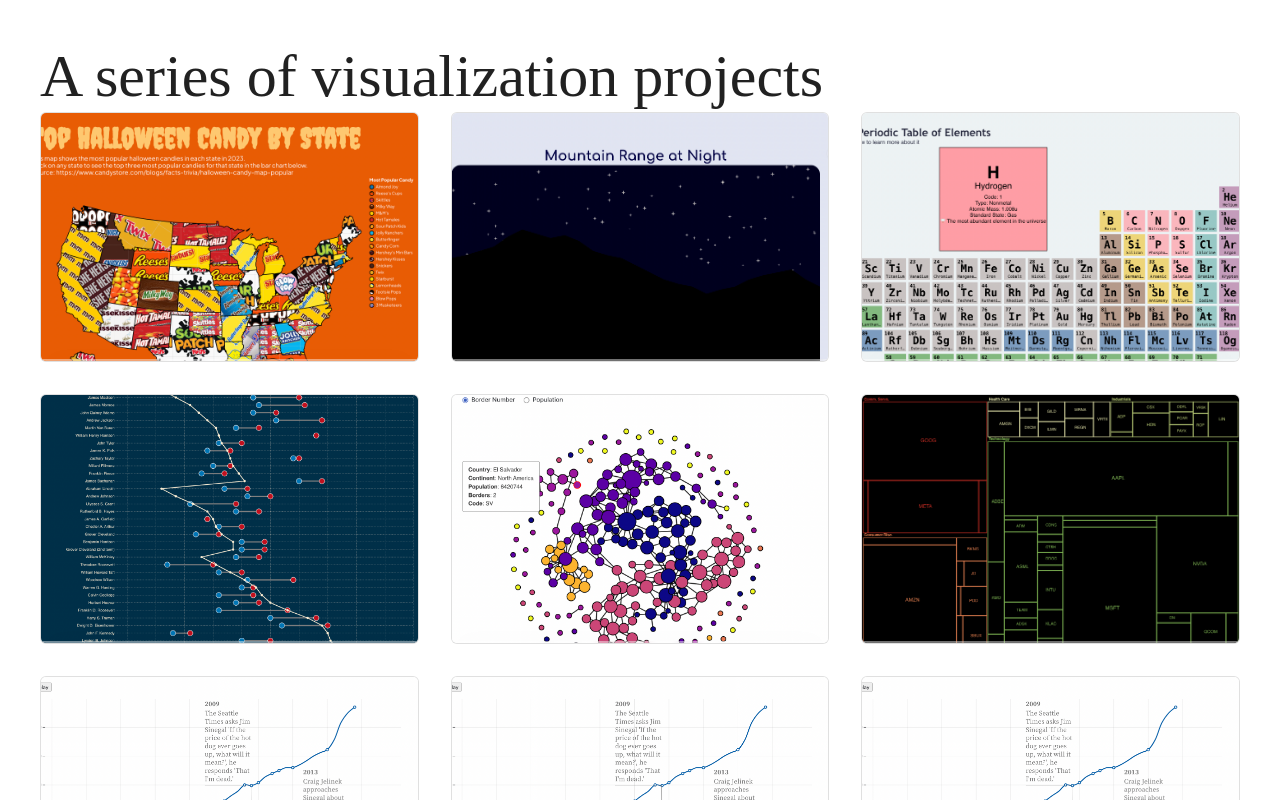
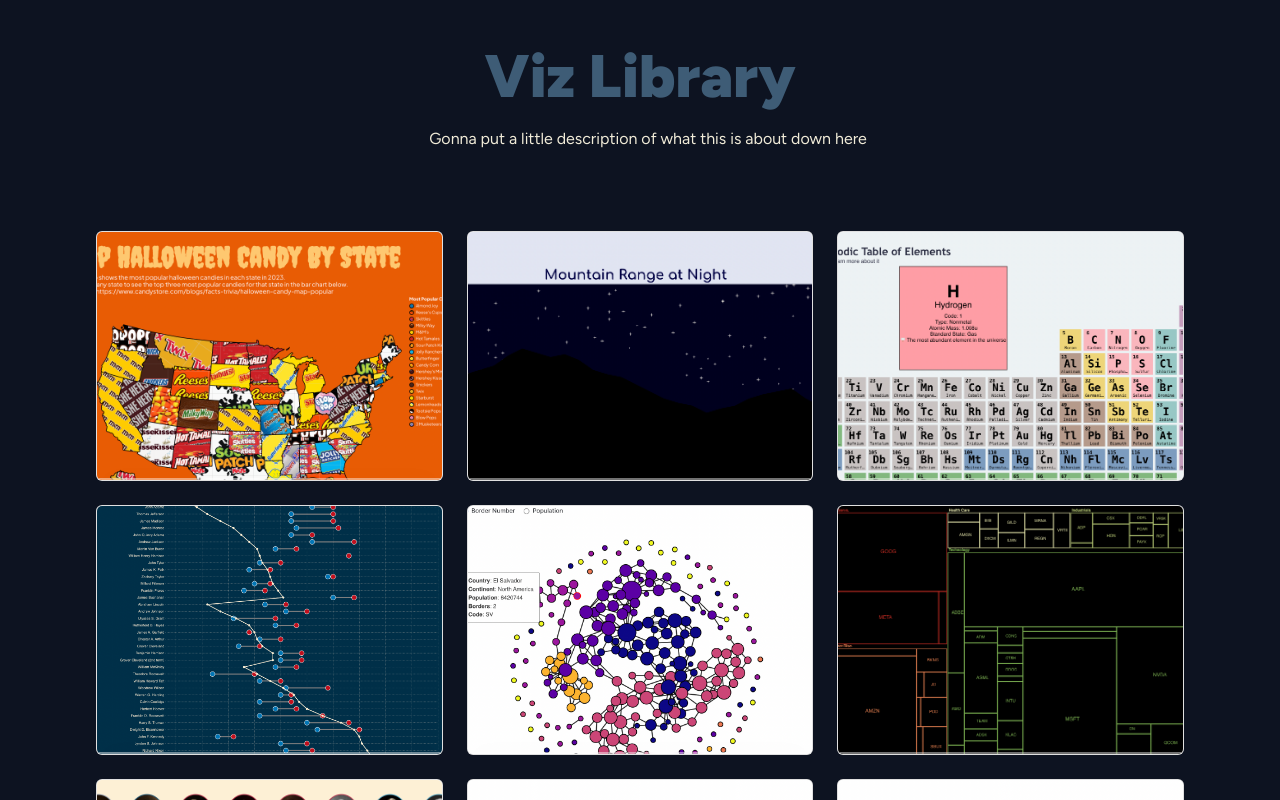
Before and after one commit to kgarrity22/chorts, a React (Vite) app: page / in a window 1280 px wide. Built offline with nearby package versions, Linux system fonts and the light colour scheme; a web font is replaced by a local one.

Commit message:
feat: add fonts & homepage styling

```diff
--- a/src/home.tsx
+++ b/src/home.tsx
@@ -1,6 +1,13 @@
 import { Box, Grid2 as Grid, Typography, useTheme } from "@mui/material";
 import { VizCard } from "./components/project-card";
-
+// darkest to lightest
+const darkScheme = {
+  dark: "#0d1321",
+  "dark-2": "#1d2d44",
+  medium: "#3e5c76",
+  "light-2": "#748cab",
+  light: "#f0ebd8",
+};
 // TODO: image grid of all the visuals to demo
 export const Home = () => {
   const projects = [
@@ -8,70 +15,116 @@
       name: "Halloween Candy Map",
       url: "/candy-map",
       img: "halloween-candy.png",
+      isComingSoon: false,
     },
     {
       name: "Mt. Rushmore At Night",
       url: "/mt-range",
       img: "mt-range-at-night.png",
+      isComingSoon: false,
     },
     {
       name: "Periodic Table",
       url: "/periodic-table",
       img: "periodic-table.png",
+      isComingSoon: false,
     },
     {
       name: "Presidential Ages",
-      url: "https://observablehq.com/@kgarrityviz/presidential-age-ranges-compared-with-u-s-life-exp",
+      url: "https://observablehq.com/d/3cfb3567c7ba0445",
       img: "presidential-ages.png",
+      isComingSoon: false,
     },
     {
       name: "World Network Graph",
-      url: "https://observablehq.com/@kgarrityviz",
+      url: "https://observablehq.com/d/5bf60404d3219afa",
       img: "world-network-graph.png",
+      isComingSoon: false,
     },
     {
       name: "Market Cap by Sector",
-      url: "https://observablehq.com/@kgarrityviz/presidential-age-ranges-compared-with-u-s-life-exp",
+      url: "https://observablehq.com/d/f65c0eaac01cbc84",
       img: "market-cap-treemap.png",
+      isComingSoon: false,
     },
-    /////////////////////////////////////
     {
       name: "U.S. Presidents",
       url: "https://observablehq.com/@kgarrityviz/us-presidents",
-      img: "",
+      img: "presidents-zoomable.png",
+      isComingSoon: false,
     },
     {
       name: "History of the Costco Hotdog",
-      url: "https://observablehq.com/@kgarrityviz/presidential-age-ranges-compared-with-u-s-life-exp",
+      url: "https://observablehq.com/d/0084e695ae0f64b5",
       img: "costco-hotdog.png",
+      isComingSoon: false,
     },
+    /////////////////////////////////////
     {
       name: "Celtics Trophy Case",
       url: "/celtics-trophy-case",
       img: "",
+      isComingSoon: false,
+    },
+    //
+    {
+      name: "Oscar Winners",
+      url: "/oscar-winners",
+      img: "",
+      isComingSoon: true,
     },
     {
       name: "Boston Championships",
       url: "/boston-championships",
       img: "",
+      isComingSoon: true,
     },
-    { name: "Coffee", url: "/coffee", img: "" },
-    { name: "Cocktails", url: "/cocktails", img: "" },
-    { name: "NBA Salaries", url: "/nba-salaries", img: "" },
-    { name: "Oscar Winners", url: "/oscar-winners", img: "" },
+    { name: "Coffee", url: "/coffee", img: "", isComingSoon: true },
+    // { name: "Cocktails", url: "/cocktails", img: "", isComingSoon: true },
+    { name: "NBA Salaries", url: "/nba-salaries", img: "", isComingSoon: true },
   ];
   const theme = useTheme();
   return (
     <Box
       sx={{
         height: "100%",
-        margin: theme.spacing(5),
+        margin: theme.spacing(12),
+        mt: theme.spacing(5),
+        mb: theme.spacing(100),
       }}
     >
-      <Typography variant="h2">A series of visualization projects</Typography>
-      <Grid container spacing={4}>
+      <Box
+        sx={{
+          mb: theme.spacing(10),
+          display: "flex",
+          flexDirection: "column",
+          alignItems: "center",
+        }}
+      >
+        <Typography
+          variant="h2"
+          sx={{
+            mb: theme.spacing(2),
+            fontWeight: 900,
+            color: darkScheme["medium"],
+            fontFamily: "Figtree",
+          }}
+        >
+          Viz Library
+        </Typography>
+        <Typography
+          variant="body2"
+          sx={{
+            ml: theme.spacing(2),
+            color: darkScheme["light"],
+          }}
+        >
+          Gonna put a little description of what this is about down here
+        </Typography>
+      </Box>
+      <Grid container spacing={3}>
         {projects.map((p) => (
-          <Grid key={p.name} size={{ xs: 12, sm: 6, md: 4 }}>
+          <Grid key={p.name} size={{ xs: 12, sm: 8, md: 6, lg: 4 }}>
             <VizCard name={p.name} url={p.url} img={p.img} />
           </Grid>
         ))}
--- a/src/layout.tsx
+++ b/src/layout.tsx
@@ -1,9 +1,25 @@
 import { Box, CssBaseline } from "@mui/material";
 import { Outlet } from "react-router-dom";
 
+// darkest to lightest
+const darkScheme = {
+  dark: "#0d1321",
+  "dark-2": "#1d2d44",
+  medium: "#3e5c76",
+  "light-2": "#748cab",
+  light: "#f0ebd8",
+};
 export default function Layout() {
   return (
-    <Box sx={{ height: "100%", width: "100%", overflow: "auto" }}>
+    <Box
+      sx={{
+        height: "100%",
+        width: "100%",
+        overflow: "auto",
+        background: darkScheme["dark"],
+        color: darkScheme["light-2"],
+      }}
+    >
       <CssBaseline />
       <Outlet />
     </Box>
--- a/src/styles/theme.ts
+++ b/src/styles/theme.ts
@@ -37,26 +37,26 @@
 
   typography: {
     h1: {
-      fontFamily: "Coolvetica",
+      fontFamily: "Inter",
       fontWeight: 200,
     },
     h2: {
-      fontFamily: "Lost Signal",
+      fontFamily: "Inter",
     },
     h3: {
-      fontFamily: "Lost Signal",
+      fontFamily: "Figtree",
       fontWeight: 200,
     },
     h4: {
-      fontFamily: "Shippori Antique B1",
+      fontFamily: "Inter",
       fontWeight: 200,
     },
     h5: {
-      fontFamily: "Inter",
+      fontFamily: "Figtree",
       fontWeight: 600,
     },
     h6: {
-      fontFamily: "Inter",
+      fontFamily: "Figtree",
       fontSize: 20,
       fontWeight: 600,
     },
@@ -66,17 +66,17 @@
       fontWeight: 400,
     },
     body2: {
-      fontFamily: "Sono",
+      fontFamily: "Figtree",
       fontSize: 16,
     },
     caption: {
       fontWeight: 700,
-      fontFamily: "Sono",
+      fontFamily: "Figtree",
       fontSize: 14,
       color: "black",
     },
     button: {
-      fontFamily: "Canela Text",
+      fontFamily: "Inter",
       fontSize: 16,
       fontWeight: 200,
       textTransform: "none",
```
Also changed, not shown: src/assets/charts-imgs/presidents-zoomable.png (added).
